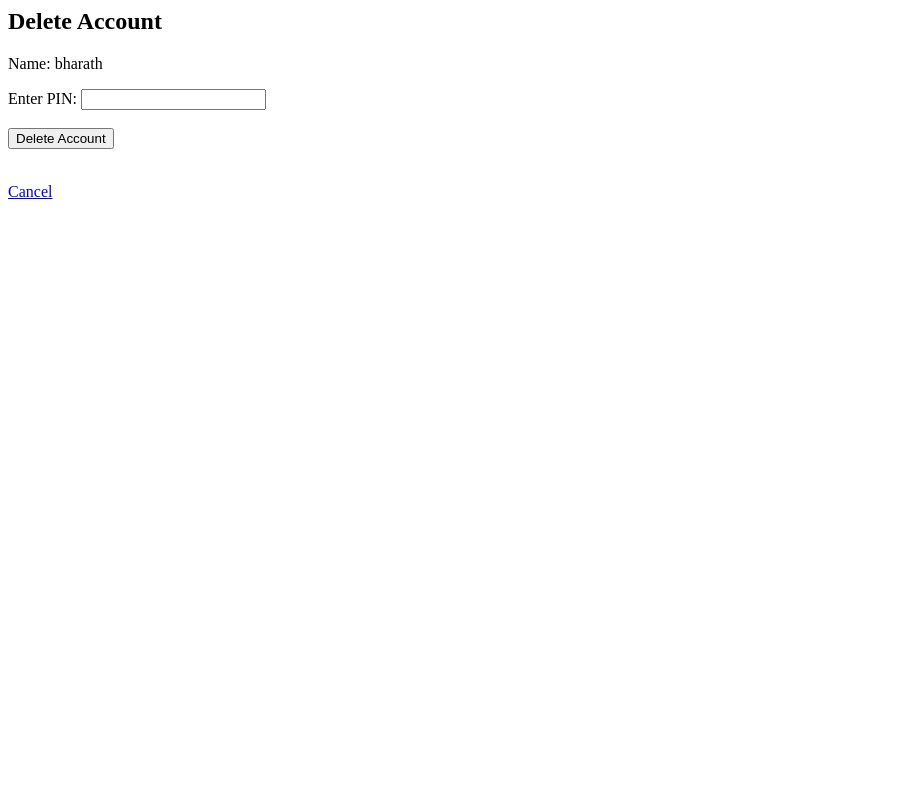
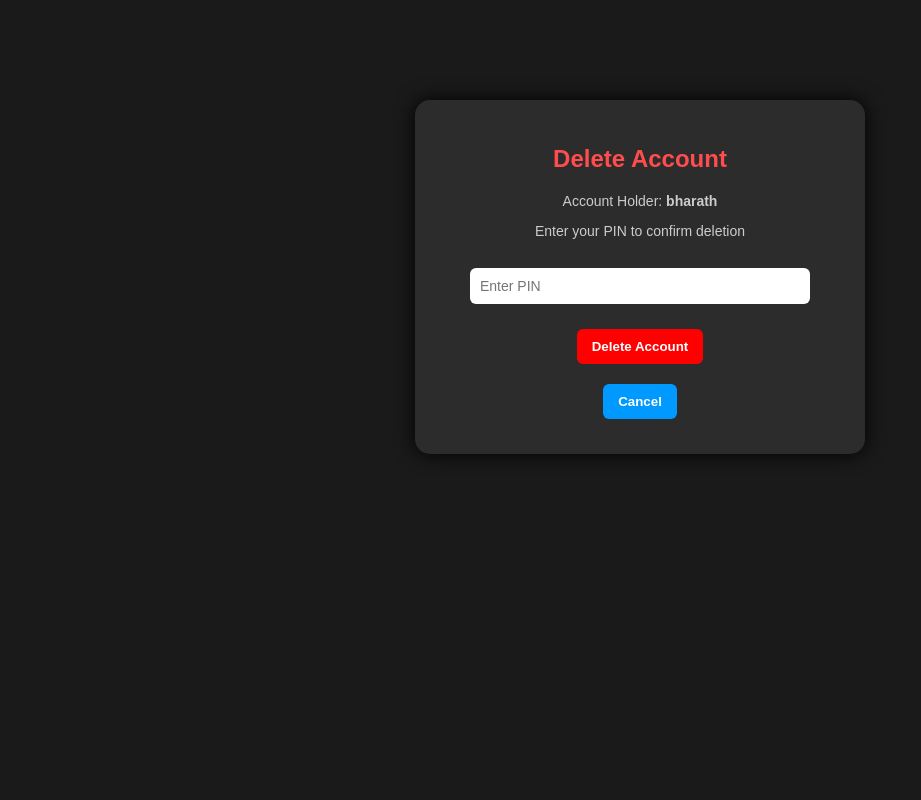
Before and after one commit to Bharathkumar-2710/ATM-SYSTEM, a Flask app: page /delete in a window 1280 px wide. Shown: the whole page, without its empty margins (0-921 px from the left). Run offline with Flask 3, Linux system fonts and the light colour scheme; a user stored in the database is signed in; data comes from the database, SQL or seed files in the repository; both versions use the stored data as it was after the commit.

Commit message:
modifty delete

```diff
--- a/templates/delete_confirm.html
+++ b/templates/delete_confirm.html
@@ -1,15 +1,94 @@
-<h2>Delete Account</h2>
+<!DOCTYPE html>
+<html>
+<head>
+    <title>Delete Account</title>
 
-<p>Name: {{ name }}</p>
+    <style>
+        body {
+            margin: 0;
+            font-family: Arial, sans-serif;
+            background: #1a1a1a;
+            color: white;
+            text-align: center;
+        }
 
-{% if error %}
-<p style="color:red;">{{ error }}</p>
-{% endif %}
+        .atm-box {
+            width: 400px;
+            margin: 100px auto;
+            padding: 25px;
+            background: #2c2c2c;
+            border-radius: 15px;
+            box-shadow: 0 0 20px black;
+        }
 
-<form method="post">
-    Enter PIN: <input type="password" name="pin"><br><br>
-    <button type="submit">Delete Account</button>
-</form>
+        h2 {
+            color: #ff4d4d;
+        }
 
-<br>
-<a href="/dashboard">Cancel</a>
+        p {
+            color: #cccccc;
+            font-size: 14px;
+        }
+
+        input {
+            width: 80%;
+            padding: 10px;
+            margin: 15px 0;
+            border-radius: 6px;
+            border: none;
+            font-size: 14px;
+        }
+
+        button {
+            padding: 10px 15px;
+            margin: 10px;
+            border: none;
+            border-radius: 6px;
+            cursor: pointer;
+            font-weight: bold;
+        }
+
+        .delete-btn {
+            background: red;
+            color: white;
+        }
+
+        .cancel-btn {
+            background: #0099ff;
+            color: white;
+        }
+
+        .error {
+            color: #ff4d4d;
+            font-size: 13px;
+        }
+    </style>
+</head>
+
+<body>
+
+<div class="atm-box">
+
+    <h2>Delete Account</h2>
+
+    <p>Account Holder: <b>{{ name }}</b></p>
+    <p>Enter your PIN to confirm deletion</p>
+
+    {% if error %}
+        <p class="error">{{ error }}</p>
+    {% endif %}
+
+    <form method="post">
+        <input type="password" name="pin" placeholder="Enter PIN" required><br>
+
+        <button type="submit" class="delete-btn">Delete Account</button>
+    </form>
+
+    <a href="/dashboard">
+        <button class="cancel-btn">Cancel</button>
+    </a>
+
+</div>
+
+</body>
+</html>
```
Also changed, not shown: templates/delete_success.html (+65 -2 lines), bank.db.
